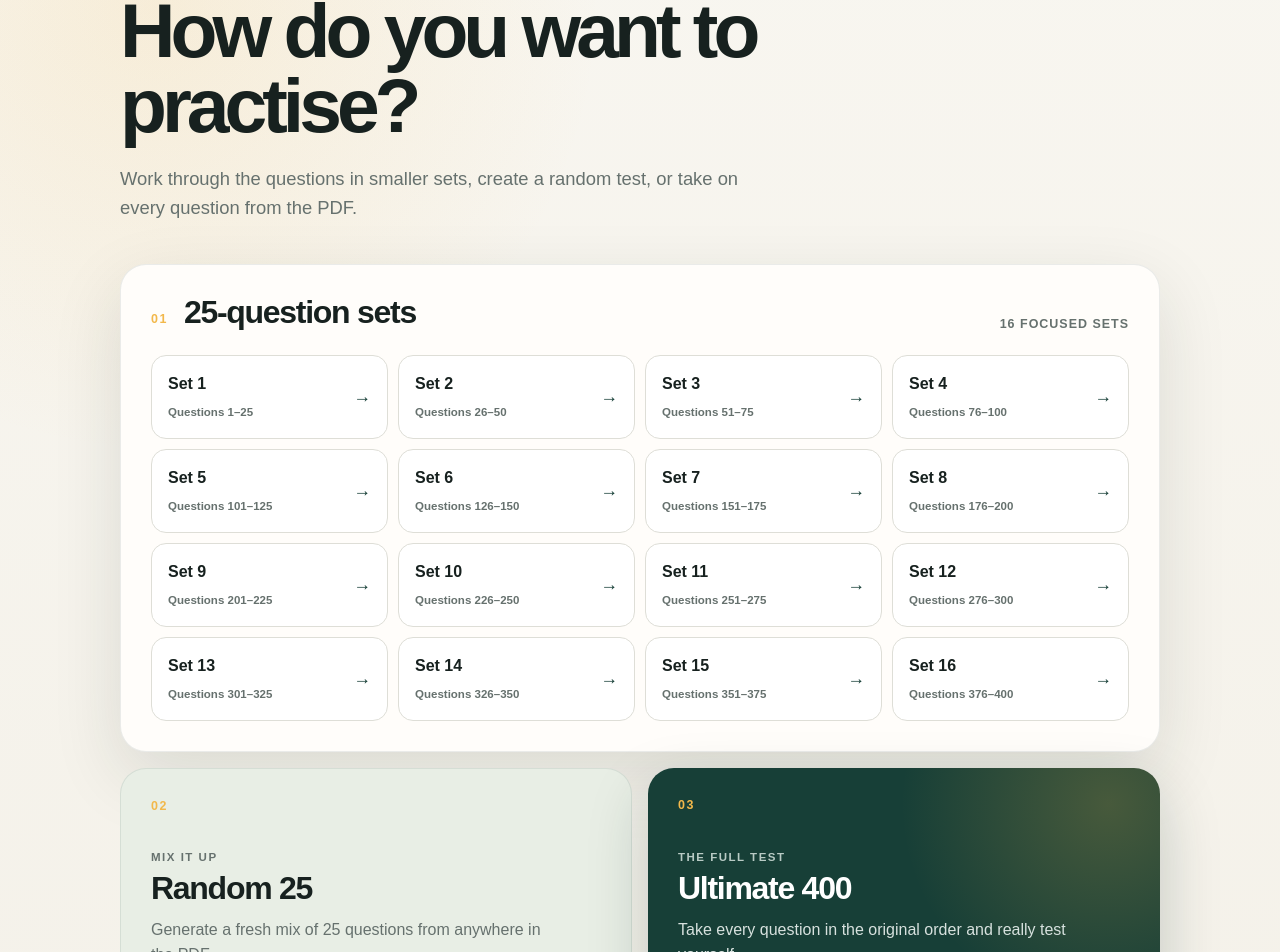
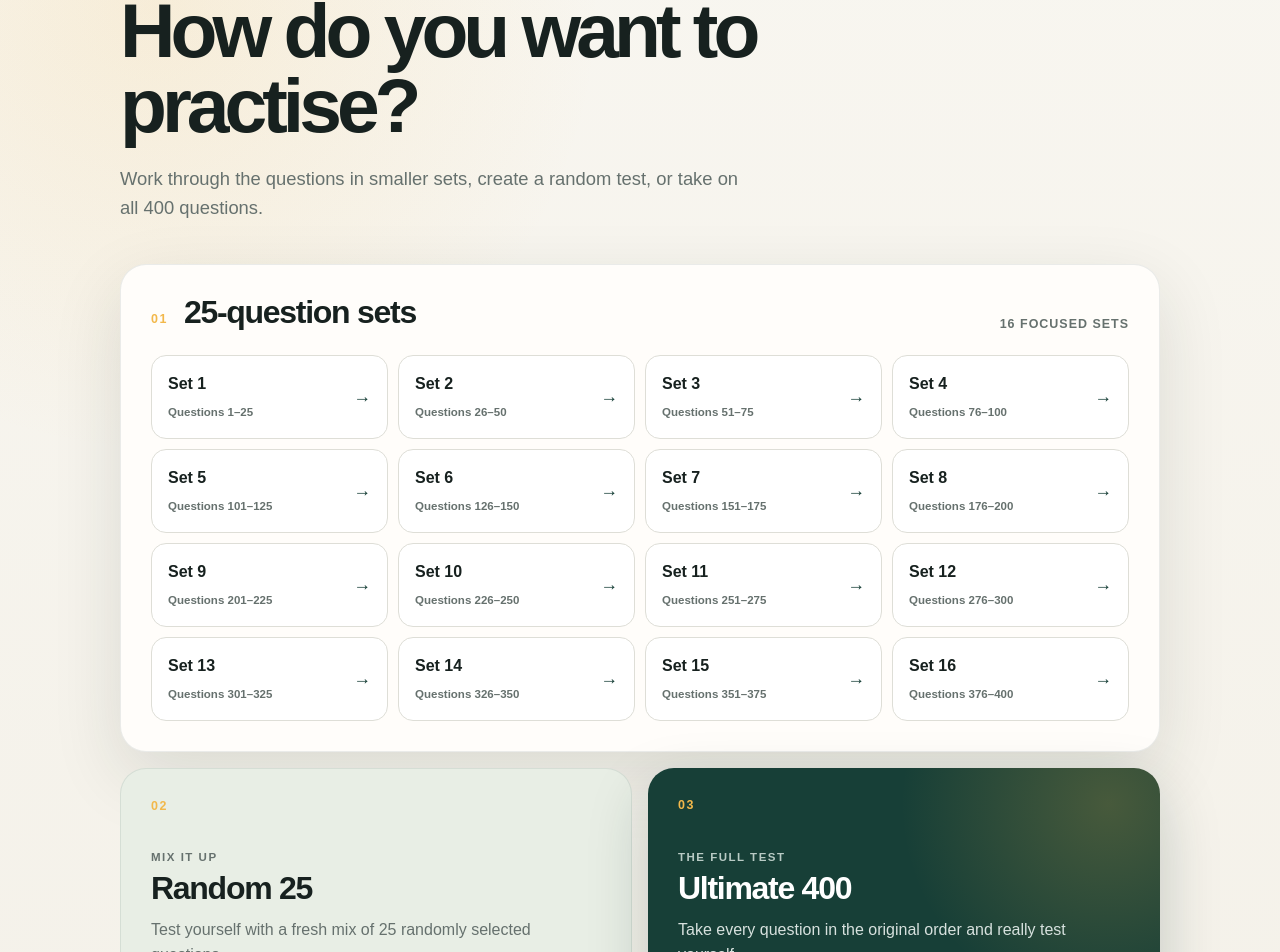
Before and after one commit to eltonyasini/VID-Road-Rules-App, a React (Vite) app: page / in a window 1280 px wide. Shown: the part 92-1044 px from the top of the page. Built offline with nearby package versions, Linux system fonts and the light colour scheme.

Commit message:
Remove PDF references from quiz copy

```diff
--- a/app/page.tsx
+++ b/app/page.tsx
@@ -189,7 +189,7 @@ export default function Home() {
           <h1>How do you want to practise?</h1>
           <p className="menu-intro">
             Work through the questions in smaller sets, create a random test,
-            or take on every question from the PDF.
+            or take on all 400 questions.
           </p>
         </header>
 
@@ -235,7 +235,7 @@ export default function Home() {
               <p className="mode-tag">MIX IT UP</p>
               <h2>Random 25</h2>
               <p>
-                Generate a fresh mix of 25 questions from anywhere in the PDF.
+                Test yourself with a fresh mix of 25 randomly selected questions.
               </p>
             </div>
             <button className="mode-button random-button" onClick={startRandom}>
```
